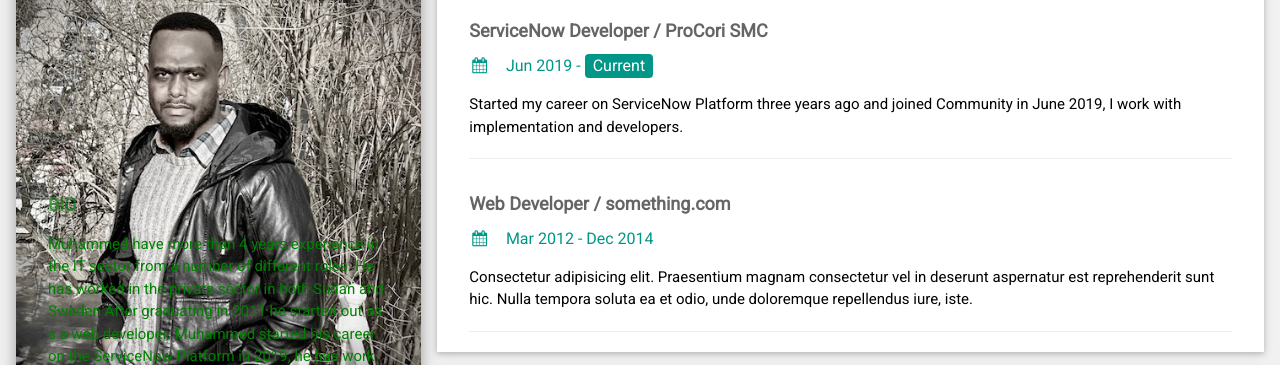
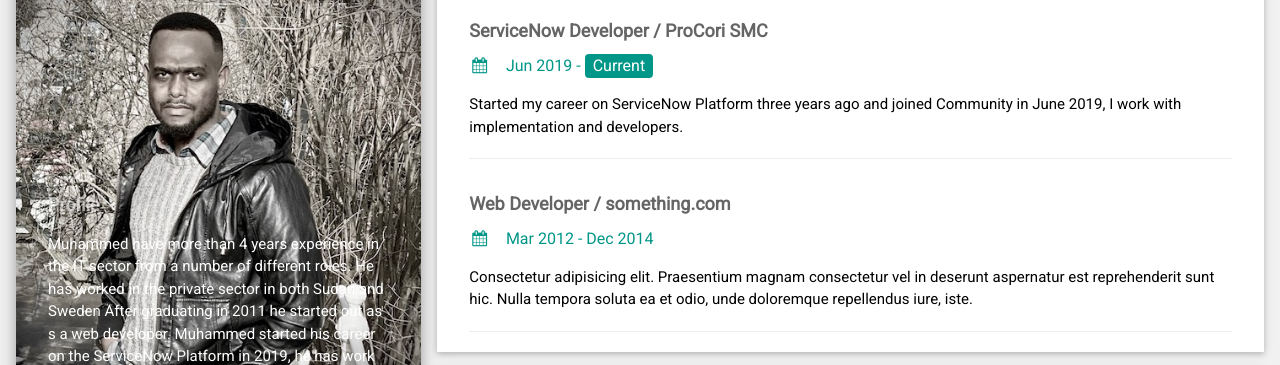
Before and after one commit to MuhamedMedni/MMedni-CV, a plain HTML site: page index.html in a window 1280 px wide. Shown: the part 106-471 px from the top of the page. Drawn offline with nearby package versions, Linux system fonts and the light colour scheme.

Commit message:
Update index.html

```diff
--- a/index.html
+++ b/index.html
@@ -22,8 +22,8 @@
                     <div class="w3-display-container">
                         <div
                             class="w3-display-bottomleft w3-container w3-text-w3-text-ww3-text-w3-text-ww3-text-w3-text-ww3-text-w3-text-whw3-text-w3-text-ww3-text-w3-text-wxt-w3-text-ww3-text-w3-text-whw3-text-w3-text-ww3-text-w3-text-wxt-w3-text-ww3-text-w3-text-whw3-text-w3-text-ww3-text-w3-text-bxt-w3-text-ww3-text-w3-text-whw3-text-w3-text-ww3-text-w3-text-blu-w3-text-ww3-text-w3-text-whw3-text-w3-text-ww3-text-w3-text- green">
-                            <div class="w3-container" style="color: green;">
-                            <h5 class="w3-opacity"><b>BIO</b></h5>
+                            <div class="w3-container" style="color: white;">
+                            <h5 class="w3-opacity"><b>Profile</b></h5>
                            <p> Muhammed have more than 4 years experience in the IT sector from a number of different roles. He has worked in the private sector in both Sudan and Sweden After graduating in 2011 he started out as s a web developer. Muhammed started his career on the ServiceNow Platform in 2019, he has work within implementation and development with focus on the Platform Development role.
                              Muhammed joined the ProCori family in June 2019.</p>
                             </div>
```
